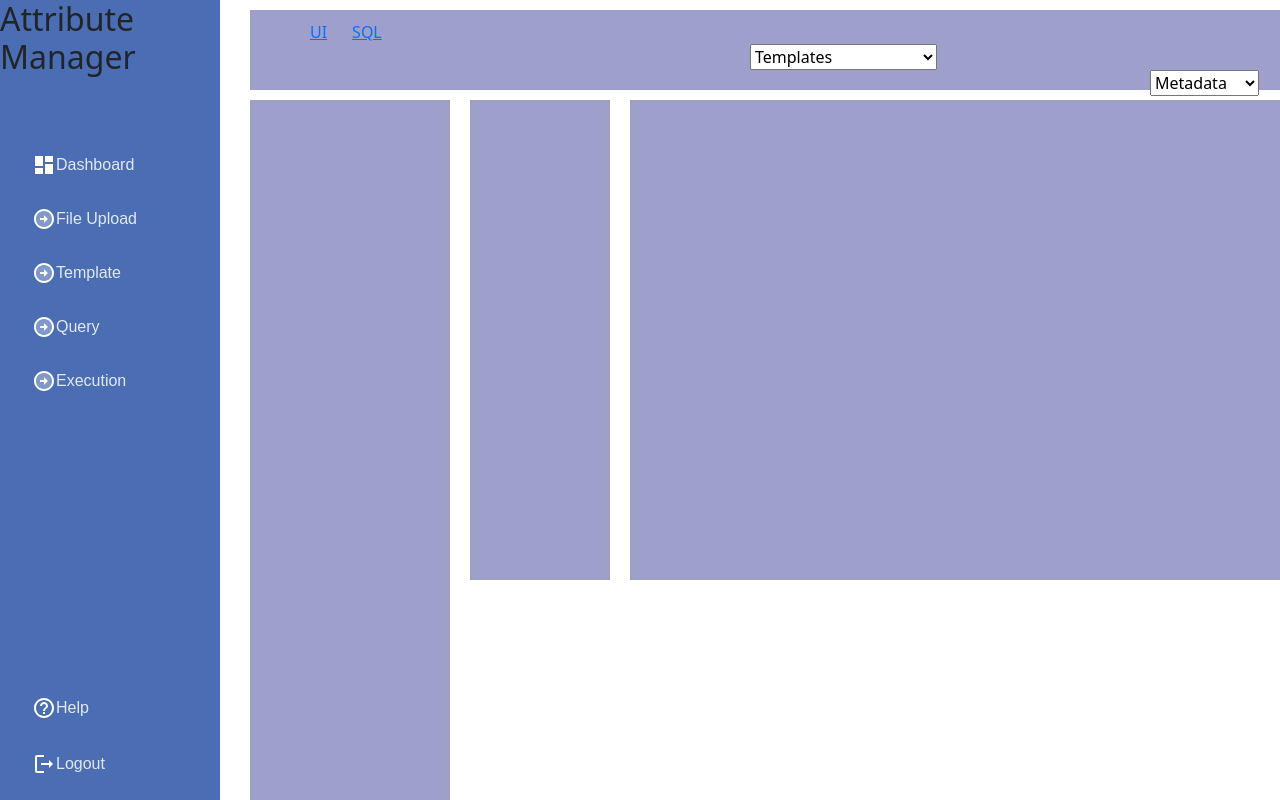
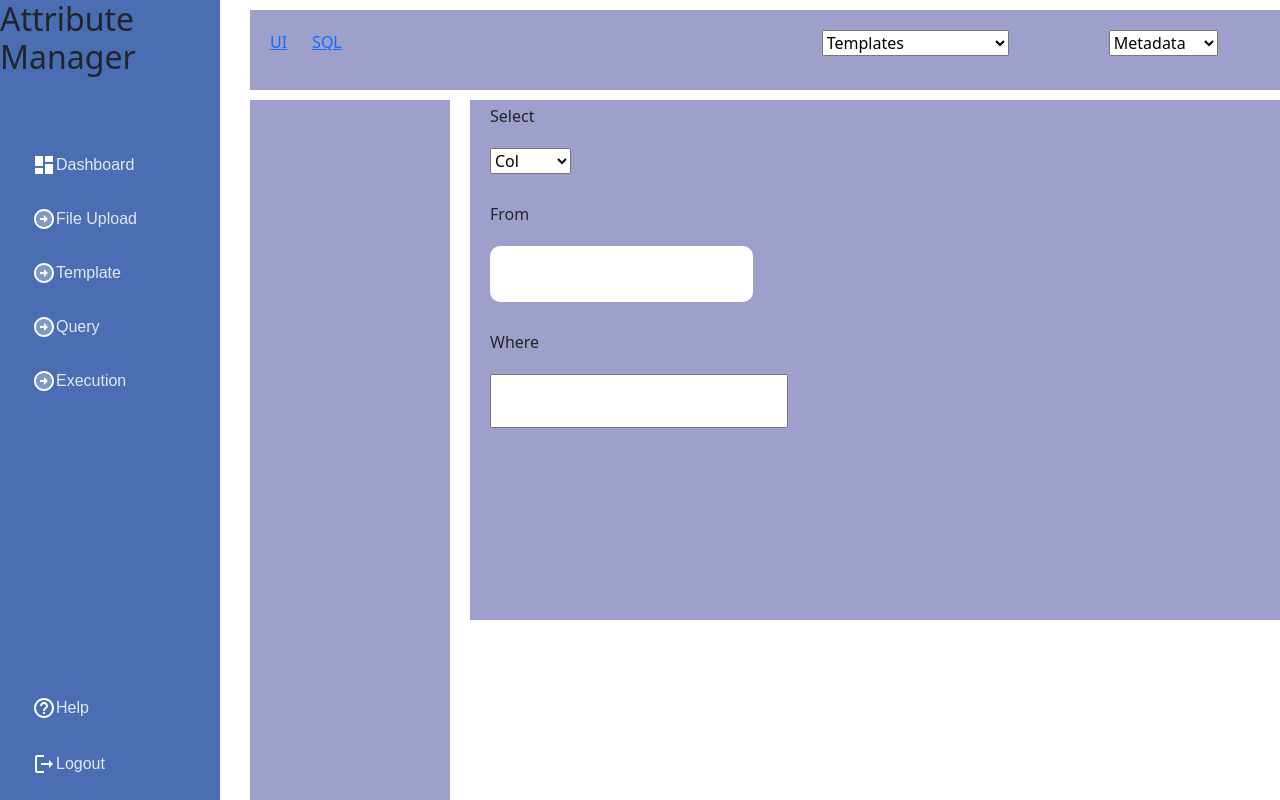
Before and after one commit to TanviAj/React_Project, a React (Create React App) app: page /template in a window 1280 px wide. Built offline with nearby package versions, Linux system fonts and the light colour scheme.

Commit message:
added html code

```diff
--- a/src/App.js
+++ b/src/App.js
@@ -17,10 +17,10 @@ function App() {
 
     // initialize a browser router
     const router = createBrowserRouter([
-      // {
-      //   path: "/",
-      //   element: <Login />,
-      // },
+      {
+         path: "/",
+         element: <Login />,
+     },
       {
         path: "",
         element: <Layout />,
@@ -56,7 +56,7 @@ function App() {
 
     <div>
         <Routes>
-           {/* <Route path="/" element={<Login/>}></Route> */}
+           { <Route path="/" element={<Login/>}></Route> }
            <Route path="/" element={<Layout/>}></Route>
            <Route path="/fileupload" element={<FileUpload/>}></Route>
            <Route path="/template" element={<Template/>}></Route>
--- a/src/Components/Login/Login.js
+++ b/src/Components/Login/Login.js
@@ -10,7 +10,7 @@ export const Login = (props) => {
     const handleSubmit = (e) => {
         e.preventDefault();
         console.log(username);
-        navigate('dashboard')
+        navigate('template')
     }
 
     const handleLogin = () => {
--- a/src/Components/Template/Template.css
+++ b/src/Components/Template/Template.css
@@ -3,29 +3,29 @@
     margin-left: 20px;
 }
 
-  .dropdown{
+  /* .dropdown{
    width: 200px;
    justify-content: space-between;
    column-gap: 10px;
    margin-left: 250px;
    margin-top: 10px;
-}
+} */
 
-.links{
+/* .links{
    margin-left: 60px;
    justify-content:space-between;
    margin-top: 10px;
    color: aliceblue;
-}
+} */
 
 .template{
-    margin-left: 500px;
+    margin-left: 480px;
     /* margin-top: 0px; */
 }
 
 .metadata{
-    margin-left: 900px;
-    margin-top: 0px;
+     margin-left: 100px;
+    /* margin-top: 0px; */
 }
 
 .container{
@@ -42,20 +42,17 @@
     position: fixed;
     height:10%;
     width: 1220px;
-    display: inline-block ;
+    display: flex ;
     background-color: rgb(159, 159, 203);
     margin-top: 10px;
     margin-left: 250px;
     margin-right: 100px;
 }
 
-.vcontainer{
-    position: fixed;
-    height:60%;
-    width: 140px;
-    background-color: rgb(159, 159, 203);
-    margin-top: 100px;
-    margin-left: 470px;
+.nav{
+    display: flex;
+    margin-top: 20px;
+    margin-left: 20px;
 }
 
 .sidebarContainer{
@@ -63,27 +60,19 @@
     flex-direction: column;
 }
 
-.selection-btn{
-    margin: 20px 15px;
+.widecontainer{
+    position: fixed;
+    height:65%;
+    width: 1000px;
+    background-color: rgb(159, 159, 203);
+    margin-top: 100px;
+    margin-left: 470px;
 }
 
-.btn-group1{
-    display: block;
+.wide-inner{
+    margin-left: 20px;
 }
 
-.condition-btn{
-    margin: 25px 15px;
-}
-
-.aggregation-btn{
-    margin: 20px 10px;
-}
-
-.widecontainer{
-    position: fixed;
-    height:60%;
-    width: 840px;
-    background-color: rgb(159, 159, 203);
-    margin-top: 100px;
-    margin-left: 630px;
-}
+#condition {
+    resize: none;
+  }
--- a/src/Components/Template/Template.js
+++ b/src/Components/Template/Template.js
@@ -5,27 +5,11 @@ import File from "./Files.json";
 import Schema from "./Schema.json";
 
 const Template = () => {
-  const [showSelectionDiv, setHideSelection] = useState(false);
-  const [showConditionDiv, setHideCondition] = useState(false);
-  const [operatorType, setOperatorType] = useState("");
   const [selectedTable, setSelectedTable] = useState("");
-  const [selectedItem, setSelectedItem] = useState("");
   const [selectedColumns, setSelectedColumns] = useState([]);
+  const [ruleNames, setRuleNames] = useState([]);
   const [showButton, setShowButton] = useState(true);
   const [selectedTableName, setSelectedTableName] = useState("");
-
-  // const handleSelection = () => {
-  //   setHideSelection(true);
-  //   setHideCondition(false);
-  //   setOperatorType("Arthimatic");
-  // };
-
-  // const handleCondition = () => {
-  //   setHideSelection(false);
-  //   setHideCondition(true);
-  // };
-
-  // const handleAggregation = () => {};
 
   const onOptionChangeTemplateHandler = (event) => {
     const selectedTableName = event.target.value;
@@ -82,7 +66,8 @@ const Template = () => {
       if(id && (id.toLowerCase() === curentFileObject.ui.selection[j].target_attrbiute.toLowerCase())){
         console.log("File found:", File);
         console.log("Target Attribute:", curentFileObject.ui.selection[j]);
-
+        getRuleNames(curentFileObject.ui.selection[j]);
+        //getRuleType(curentFileObject.ui.selection[j]);
         // Check if File and File.ui are defined
         if (File && File.ui) {
           const { ui } = File;
@@ -111,65 +96,50 @@ const Template = () => {
     }
   };
 
+  const getRuleNames = (curentFileObject) => {
+    const ruleNames = [];
+    curentFileObject._rule_derivation._conditions.map(condition => ruleNames.push(condition._condition));
+    console.log('ruleNames',ruleNames);
+    if (ruleNames) {
+      setRuleNames(ruleNames);
+    } else {
+      setRuleNames([]);
+    }
+    return ruleNames;
+  };
+
 
 
   return (
     <div className="">
       <div className="container">
         {selectedColumns.map((file) => (
-         <button key={file.id} onClick={() => handleButtonClick(file)}>{file.name}&nbsp;&nbsp;&nbsp;&nbsp;</button>
+         <button key={file.id} onClick={() => handleButtonClick(file)}>{file.name}&nbsp;&nbsp;&nbsp;&nbsp;
+         </button>
         ))}
 
       </div>
 
-      <div className="vcontainer">
-        <div className="sidebarContainer">
-          {/* <div>
-            {showButton && <button class="btn btn-secondary selection-btn"onClick={handleSelection}>Selection</button>}
+      <div className="widecontainer">
+        <div className="wide-inner">
+        <p><label>Select</label></p>
+          <select>
+          <option>Col</option>
+          <option value="column">Column</option>
+          </select>
+          <br/><br/>
+
+        <p><label for="table">From</label></p>
+        <input type="text" id="table"/><br/><br/>
+
+          <p><label for="condition">Where</label></p>
+          <textarea id="condition" name="condition" rows="2" cols="30" ></textarea>
 
           </div>
-
-          <div>
-            <button
-              class="btn btn-secondary condition-btn"
-              onClick={handleCondition}
-            >
-              Condition
-            </button>
-          </div>
-
-          <div>
-            <button
-              class="btn btn-secondary aggregation-btn"
-              onClick={handleAggregation}
-            >
-              Aggregation
-            </button>
-          </div> */}
-        </div>
-      </div>
-
-      <div className="widecontainer">
-        {/* {showSelectionDiv && (
-          <div className="Button Group vertical">
-            <select>
-              <option value="apple">Arithmatic</option>
-              <option value="orange">Logical</option>
-            </select>
-
-          </div>
-        )}
-
-        {showConditionDiv && (
-          <div className="btn-group1">
-            <button>And</button>
-            <button>OR</button>
-          </div>
-        )} */}
       </div>
 
       <div className="navcontainer ">
-        <nav>
+        <nav className="nav">
           <div className="links">
             <Link to="/ui">UI</Link>&nbsp;&nbsp;&nbsp;&nbsp;&nbsp;&nbsp;
             <Link to="/about">SQL</Link>
```
